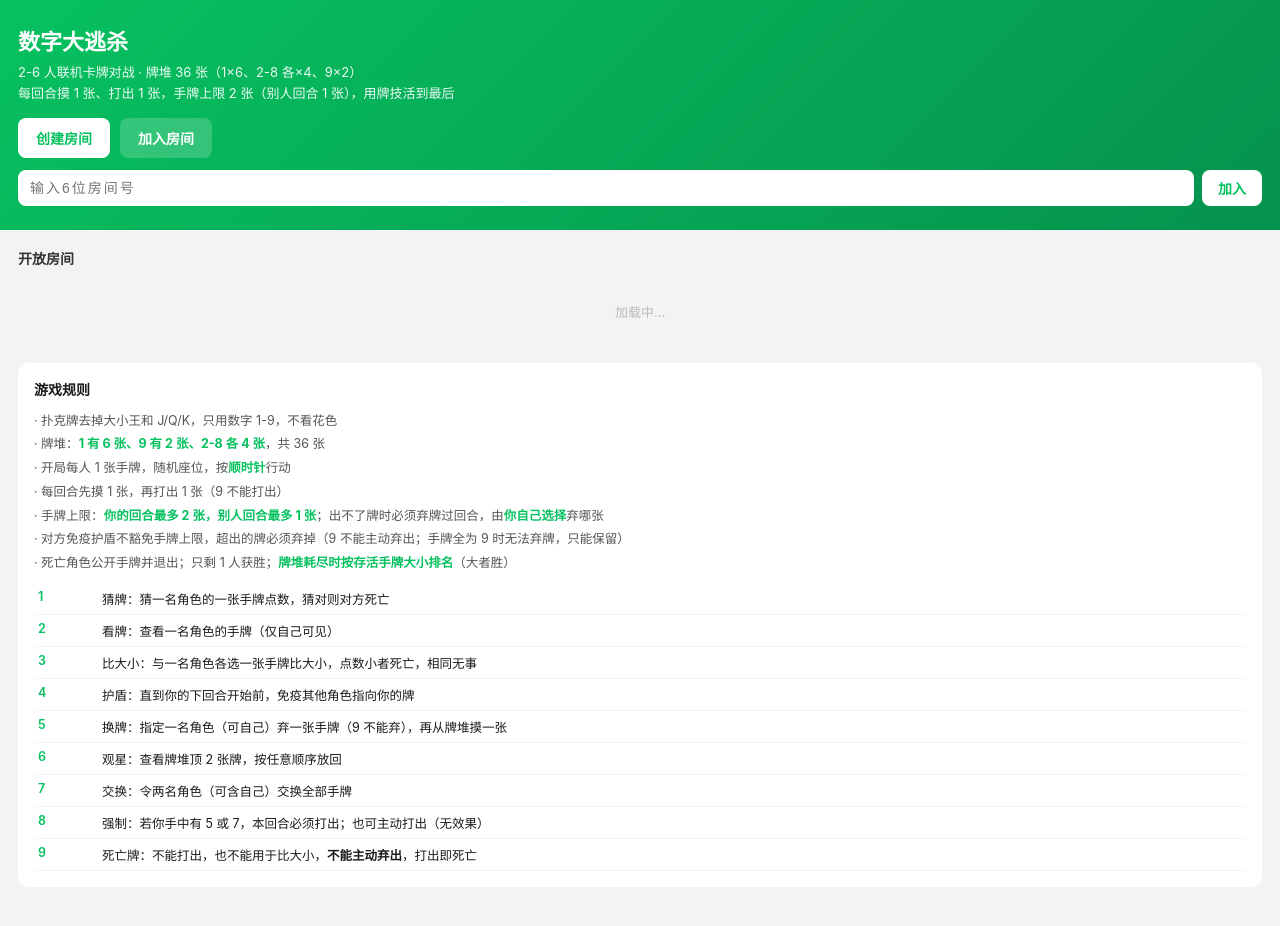
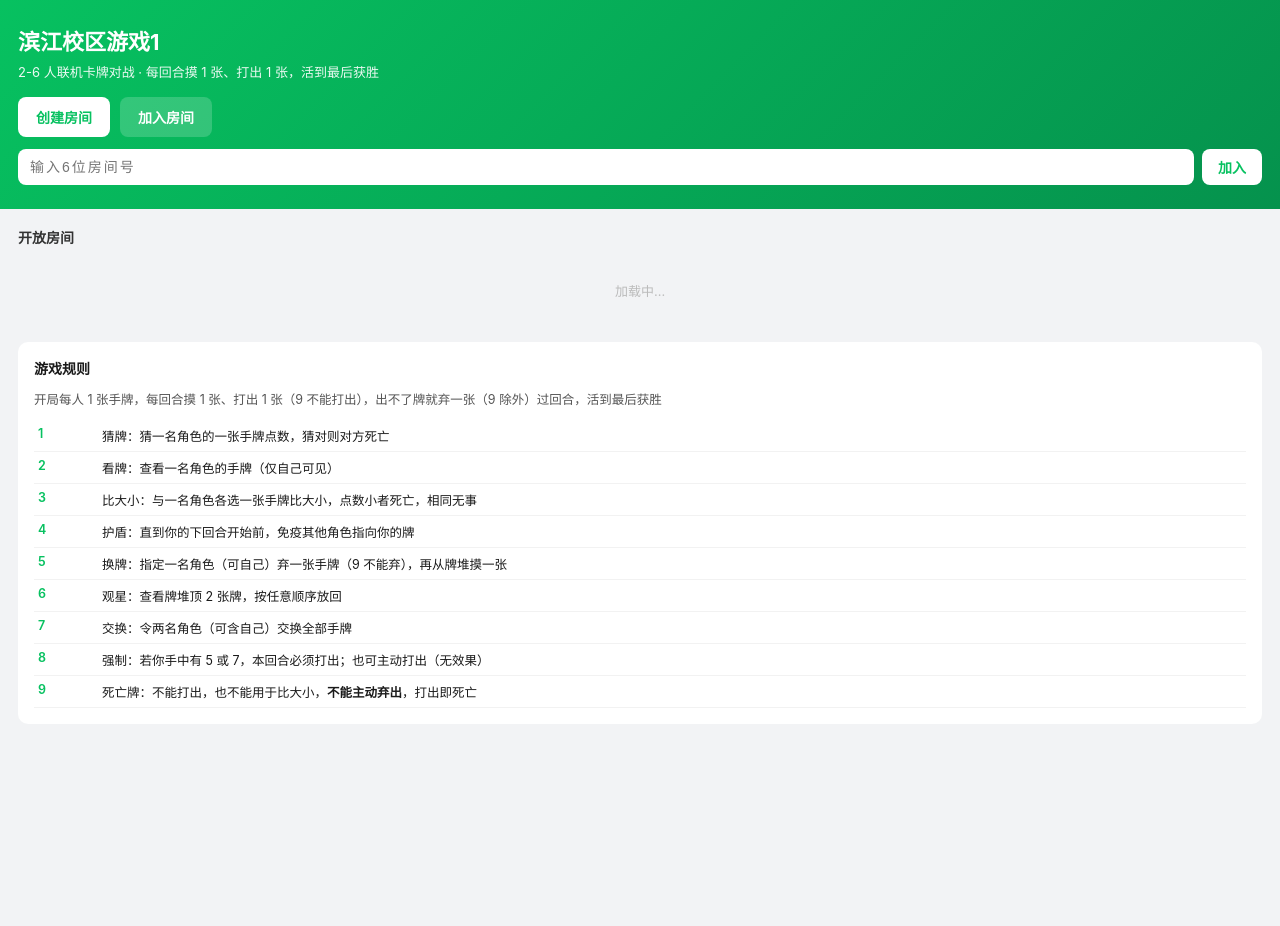
Before and after one commit to CYX-admin/dazhouim, a Django app: template chat/templates/chat/game.html in a window 1280 px wide. Shown: the top 926 px of the page. Run offline with Django 5.2, Linux system fonts and the light colour scheme; the template is opened without the code that fills it: most values are stand-ins (such as "Sample title", 1, 10 or a date in 2020).

Commit message:
滨江校区游戏1：消息时间显示完整年月日；游戏改名并精简规则（保留牌效果表）；README补充隐私说明（聊天数据不入库）

```diff
--- a/chat/game_logic.py
+++ b/chat/game_logic.py
@@ -1,6 +1,6 @@
 # -*- coding: utf-8 -*-
 """
-数字大逃杀 · 联机卡牌游戏核心逻辑
+滨江校区游戏1 · 联机卡牌游戏核心逻辑
 ====================================
 规则（用户自定义，扑克牌数字版）：
 - 一副扑克牌去掉大小王与 J/Q/K，只取数字 1-9，不看花色。
--- a/chat/game_views.py
+++ b/chat/game_views.py
@@ -1,5 +1,5 @@
 # -*- coding: utf-8 -*-
-"""数字大逃杀 · 联机卡牌游戏视图"""
+"""滨江校区游戏1 · 联机卡牌游戏视图"""
 import json
 
 from django.contrib.auth.decorators import login_required
--- a/chat/templates/chat/game.html
+++ b/chat/templates/chat/game.html
@@ -3,7 +3,7 @@
 <head>
 <meta charset="UTF-8">
 <meta name="viewport" content="width=device-width, initial-scale=1.0, maximum-scale=1.0, user-scalable=no">
-<title>数字大逃杀 - 大周IM</title>
+<title>滨江校区游戏1 - 大周IM</title>
 <style>
 *{margin:0;padding:0;box-sizing:border-box;}
 body{font-family:-apple-system,BlinkMacSystemFont,"Segoe UI",Roboto,sans-serif;background:#f2f3f5;color:#1a1a1a;height:100vh;display:flex;flex-direction:column;overflow:hidden;}
@@ -139,8 +139,8 @@ a{color:#07c160;text-decoration:none;}
 <!-- 大厅 -->
 <div id="view-lobby">
   <div class="hero">
-    <h1>数字大逃杀</h1>
-    <p>2-6 人联机卡牌对战 · 牌堆 36 张（1×6、2-8 各×4、9×2）<br>每回合摸 1 张、打出 1 张，手牌上限 2 张（别人回合 1 张），用牌技活到最后</p>
+    <h1>滨江校区游戏1</h1>
+    <p>2-6 人联机卡牌对战 · 每回合摸 1 张、打出 1 张，活到最后获胜</p>
     <div class="btns">
       <button class="btn" onclick="createRoom()">创建房间</button>
       <button class="btn second" onclick="document.getElementById('joinInput').focus()">加入房间</button>
@@ -157,13 +157,7 @@ a{color:#07c160;text-decoration:none;}
   <div class="rules">
     <h3>游戏规则</h3>
     <div class="line">
-      · 扑克牌去掉大小王和 J/Q/K，只用数字 1-9，不看花色<br>
-      · 牌堆：<b>1 有 6 张、9 有 2 张、2-8 各 4 张</b>，共 36 张<br>
-      · 开局每人 1 张手牌，随机座位，按<b>顺时针</b>行动<br>
-      · 每回合先摸 1 张，再打出 1 张（9 不能打出）<br>
-      · 手牌上限：<b>你的回合最多 2 张，别人回合最多 1 张</b>；出不了牌时必须弃牌过回合，由<b>你自己选择</b>弃哪张<br>
-      · 对方免疫护盾不豁免手牌上限，超出的牌必须弃掉（9 不能主动弃出；手牌全为 9 时无法弃牌，只能保留）<br>
-      · 死亡角色公开手牌并退出；只剩 1 人获胜；<b>牌堆耗尽时按存活手牌大小排名</b>（大者胜）
+      开局每人 1 张手牌，每回合摸 1 张、打出 1 张（9 不能打出），出不了牌就弃一张（9 除外）过回合，活到最后获胜
     </div>
     <table>
       <tr><td>1</td><td>猜牌：猜一名角色的一张手牌点数，猜对则对方死亡</td></tr>
@@ -193,7 +187,7 @@ a{color:#07c160;text-decoration:none;}
   </div>
   <div class="room-body">
     <div id="timeoutNotice" class="hidden" style="background:#fff8e1;border:1px solid #ffe082;border-radius:8px;padding:8px 12px;font-size:12px;color:#795548;margin:0 12px 8px;line-height:1.6;">
-      超时规则：轮到您行动后 <b>90 秒</b>内未响应，系统将自动跳过您的回合；若轮到您响应（比大小/弃牌/观星）超过 <b>60 秒</b>未操作，系统将自动处理。掉线玩家会显示「离线」标记，对局不会因等待而卡住。
+      超时 90 秒未操作将自动跳过回合，响应等待超过 60 秒将自动处理，对局不会卡住。
     </div>
     <div id="seatArea"></div>
     <div id="logArea"></div>
--- a/chat/templates/chat/group_chat.html
+++ b/chat/templates/chat/group_chat.html
@@ -237,14 +237,11 @@ function escapeHtml(text) {
 
 function formatTime(timestamp) {
     const d = new Date(timestamp * 1000);
-    const now = new Date();
-    const isToday = d.toDateString() === now.toDateString();
     const year = d.getFullYear();
     const mon = String(d.getMonth()+1).padStart(2,'0');
     const day = String(d.getDate()).padStart(2,'0');
     const h = String(d.getHours()).padStart(2,'0');
     const m = String(d.getMinutes()).padStart(2,'0');
-    if(isToday) return `${h}:${m}`;
     return `${year}-${mon}-${day} ${h}:${m}`;
 }
 
--- a/chat/templates/chat/private_chat.html
+++ b/chat/templates/chat/private_chat.html
@@ -145,7 +145,7 @@ body{font-family:-apple-system,BlinkMacSystemFont,"Segoe UI",Roboto,sans-serif;b
 <div class="msg-body">
 <div class="meta">
 <span class="username">{% if msg.sender == request.user %}{{ request.user.username }}{% if request.user.profile.user_title %}<span class="user-title">@{{ request.user.profile.user_title }}</span>{% endif %}{% else %}{{ other.username }}{% if other.profile.user_title %}<span class="user-title">@{{ other.profile.user_title }}</span>{% endif %}{% endif %}</span>
-<span class="time">{{ msg.timestamp|date:"H:i" }}</span>
+<span class="time">{{ msg.timestamp|date:"Y-m-d H:i" }}</span>
 {% if msg.sender == request.user and not msg.is_deleted %}<button class="recall-btn" onclick="recallMsg({{ msg.id }})">撤回</button>{% endif %}
 </div>
 {% if msg.is_deleted %}
--- a/chat/templates/chat/public_room.html
+++ b/chat/templates/chat/public_room.html
@@ -68,7 +68,7 @@ body{font-family:-apple-system,BlinkMacSystemFont,"Segoe UI",Roboto,sans-serif;b
 <div class="msg {% if msg.user == request.user %}own{% else %}other{% endif %}" data-id="{{ msg.id }}">
 <div class="avatar" style="background:hsl({{ msg.user.id|stringformat:'d'|last }}0,60%,55%)">{{ msg.user.username|first|upper }}</div>
 <div class="msg-body">
-<div class="meta"><span class="username">{{ msg.user.username }}</span><span class="time">{{ msg.timestamp|date:"H:i" }}</span></div>
+<div class="meta"><span class="username">{{ msg.user.username }}</span><span class="time">{{ msg.timestamp|date:"Y-m-d H:i" }}</span></div>
 {% if msg.is_deleted %}
 <div class="bubble deleted-txt">消息已撤回</div>
 {% else %}
--- a/chat/urls.py
+++ b/chat/urls.py
@@ -77,7 +77,7 @@ urlpatterns = [
     path('api/group/<int:group_id>/join-request/<int:req_id>/handle/', views.group_handle_join_request, name='group_handle_join_request'),
     path('api/groups/all/', views.api_all_groups, name='api_all_groups'),
 
-    # 联机游戏（数字大逃杀）
+    # 联机游戏（滨江校区游戏1）
     path('game/', views_game.game_page, name='game_page'),
     path('game/room/<str:room_id>/', views_game.game_page, name='game_room'),
     path('game/api/rooms/', views_game.api_rooms, name='game_api_rooms'),
```
Also changed, not shown: chat/templates/chat/account.html (+6 -3 lines), chat/views.py (+9 -8 lines), README.md.
